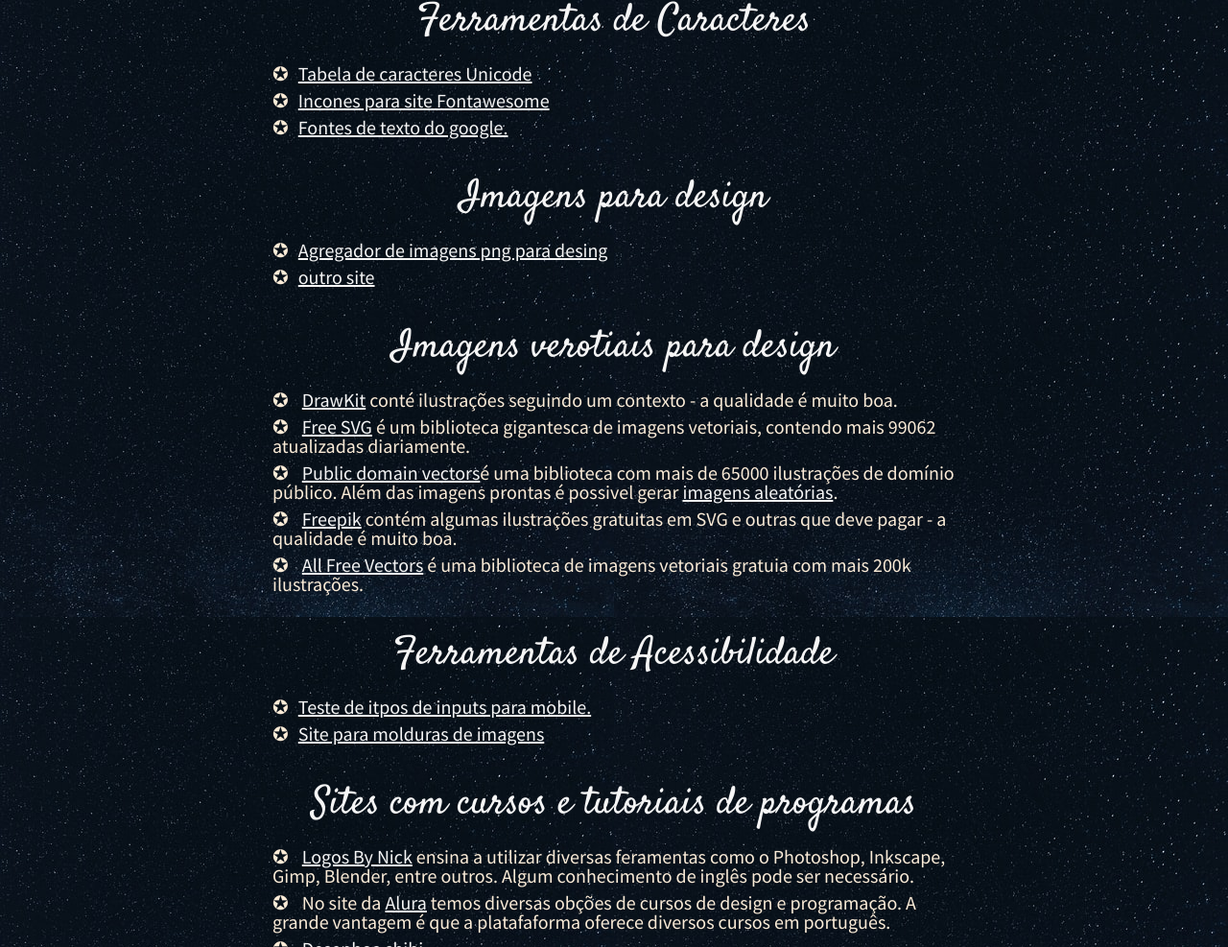
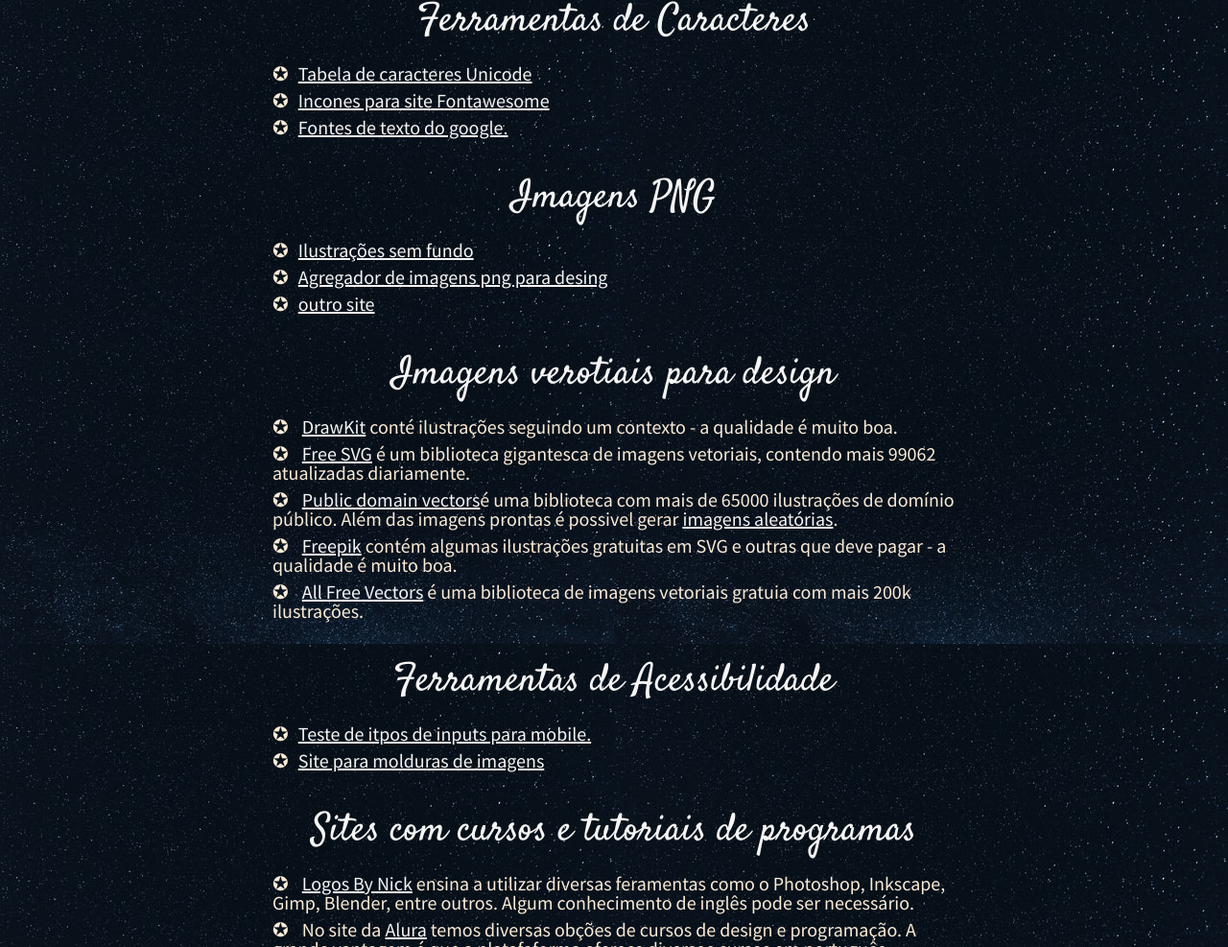
Before and after one commit to afonsoplantes/plantes.github.io, a plain HTML site: page web-design.html in a window 1280 px wide. Shown: the part 777-1764 px from the top of the page at 96% size. Drawn offline with Linux system fonts and the light colour scheme; files whose address does not match are found by name.

Commit message:
Update web-design.html

```diff
--- a/web-design.html
+++ b/web-design.html
@@ -53,8 +53,9 @@
         </section>
         <section class="web-content">
             <div class="container">
-                <h2>Imagens para design</h2>
+                <h2>Imagens PNG</h2>
                 <ul>
+                    <li class="itens"><a href="https://www.pngwing.com/pt/free-png-bptjz/download">Ilustrações sem fundo</a></li>
                     <li class="itens"><a href="https://www.gratispng.com/">Agregador de imagens png para desing</a></li>
                     <li class="itens"><a href="https://www.pngwing.com/">outro site</a></li>
                 </ul>
```
